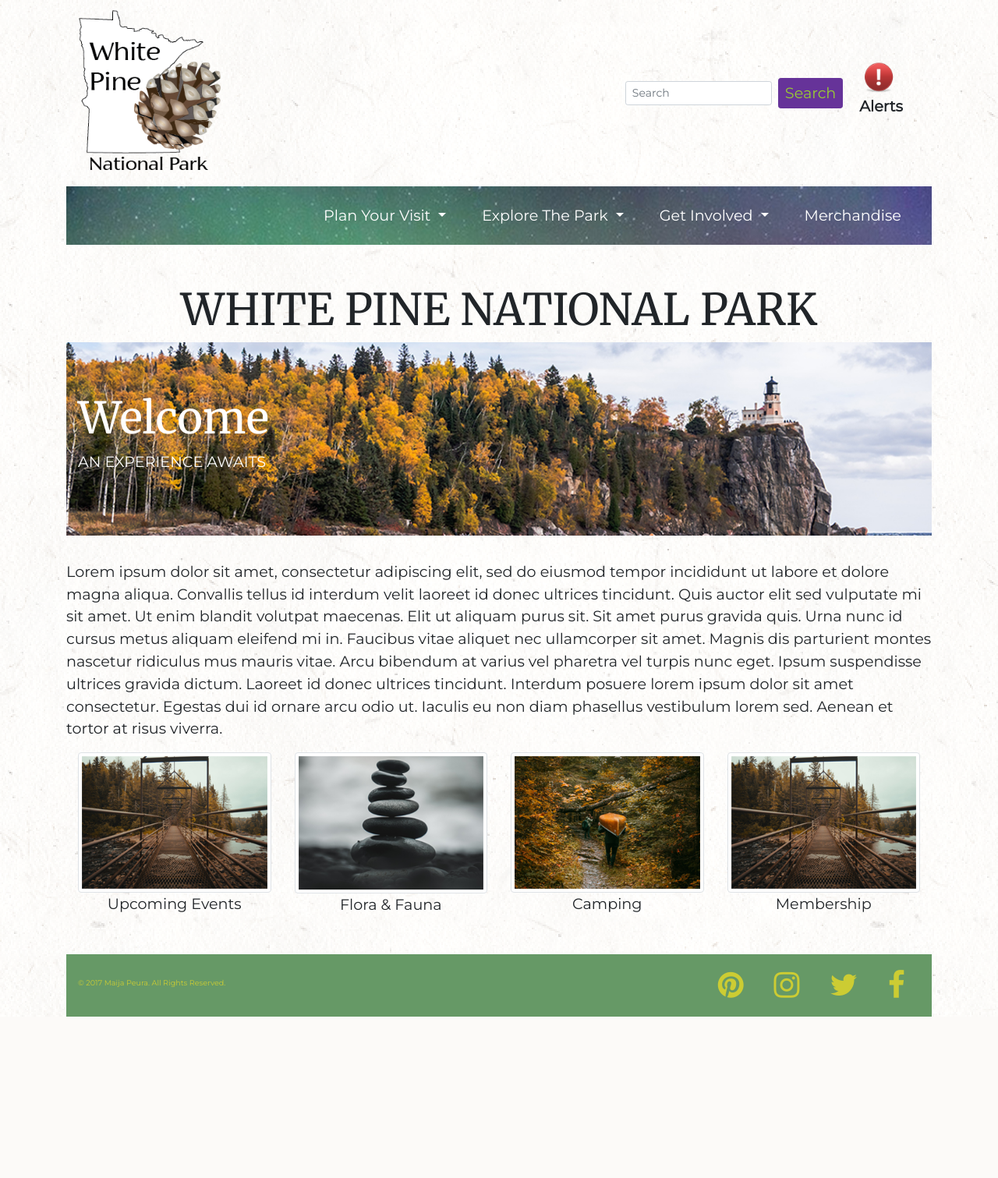
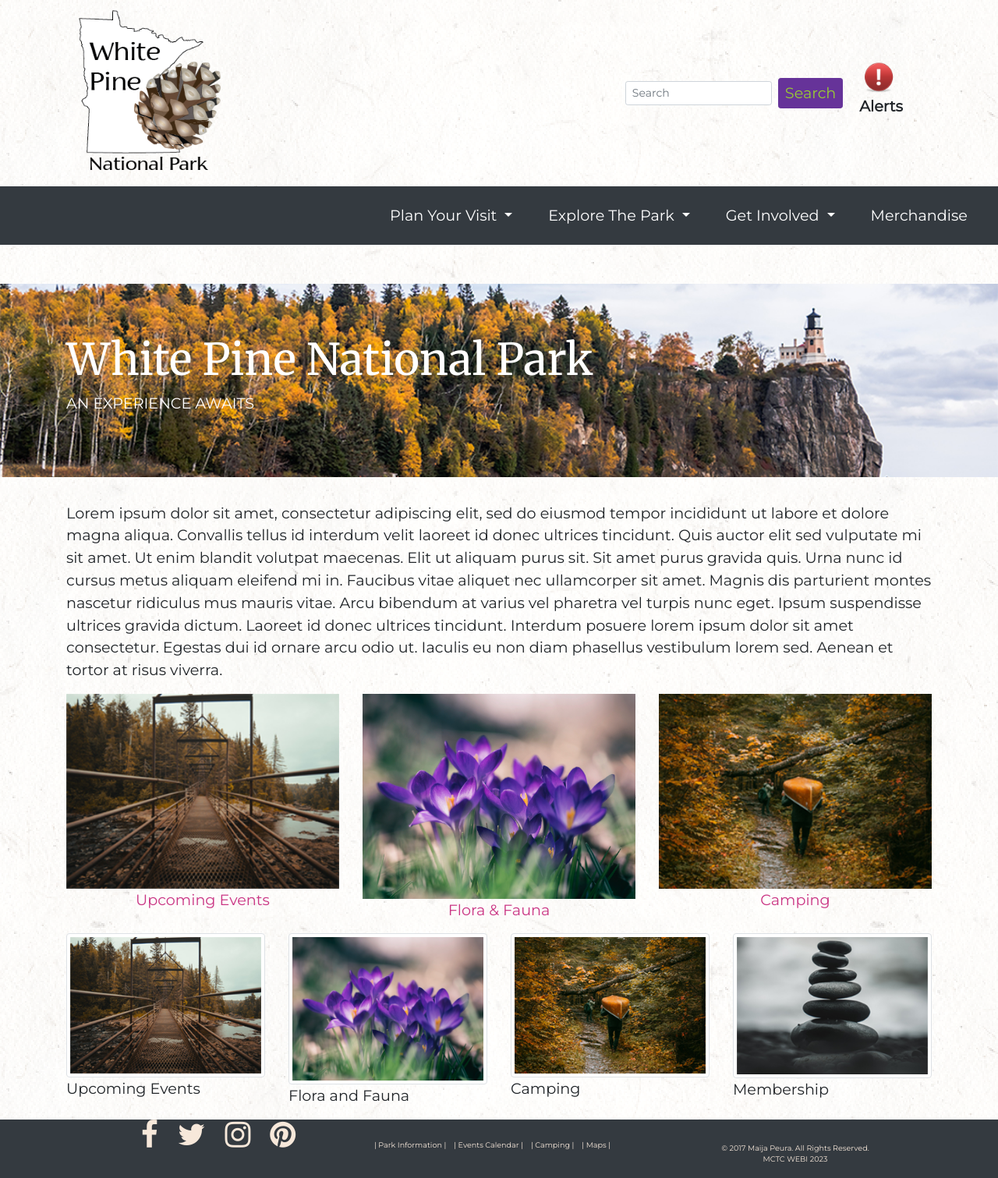
Before and after one commit to Maija-Peura/maija-peura.github.io, a PHP site: page /white_pine/index.html in a window 1280 px wide. Shown: the whole page at 78% size. Before the commit the page ends 1304 px from the top, so only its background shows below. Run offline with PHP 8.4, Linux system fonts and the light colour scheme; some web fonts are replaced.

Commit message:
multiple updates

```diff
--- a/white_pine/css/custom.css
+++ b/white_pine/css/custom.css
@@ -1,6 +1,8 @@
 .bg-dark {
-    background:url("../images/navBar.jpg")!important;
-    background-repeat:no-repeat !important;
+/*    background:url("../images/navBar.jpg")!important;*/
+/*    background-repeat:no-repeat !important;*/
+    width: 100%;
+    background-color: #120D0D;
 }
 
 /*
@@ -222,10 +224,12 @@ a:hover {
 
 /*BODY STYLES*/
 
+/*
 .col.thumbs {
     text-align: center;
     padding-bottom: 50px;
 }
+*/
 
 .jumbotron {
   color: white;
@@ -249,8 +253,8 @@ a:hover {
 footer {
     height: auto;
     width: 100%;
-    background-color: #669966;
-    color: #cccc33;
+    background-color: #343a40!important;
+    color: #F7E8DA;
     }
 
 footer p {
@@ -258,16 +262,39 @@ footer p {
     font-size: .5em;
 }
 
+.secondary_nav {
+    display: block;
+    text-align: center;
+    padding: 10px;
+/*    list-style-type: none;*/
+
+}
+
+ul.secondary_nav li {
+    display: inline;
+    float: left;
+    padding: 5px;
+/*    border-left: 1px solid #fff;*/
+}
+
+ul.secondary_nav li a {
+    color: #F7E8DA;
+    font-size: .5em;
+}
+
+
+
 ul.social li {
     display: inline;
-    padding: 4%;
-    float: right;
+/*    padding-top: 10px;*/
+    float: none;
 }
 
 
 ul.social li a {
-    color: #cccc33;
+    color: #F7E8DA;
     text-decoration: none;
+    padding: 10px;
 }
 
 ul.social li a:hover {
--- a/white_pine/index.html
+++ b/white_pine/index.html
@@ -14,15 +14,15 @@
     <link rel="stylesheet" href="css/custom.css">
 <link rel="stylesheet" href="font-awesome-4.7.0/css/font-awesome.min.css">
 
-<link rel="icon" type="image/png" href="images/favicon.jpg">
+<link rel="icon" type="image/png" href="images/favicon.png">
 
     <title>White Pine National Park</title>
   </head>
 
 
 <body>
-
-<div class="container"><!--BEGIN container-->
+ <!--BEGIN container-->
+<div class="container">
 
 <nav class="navbar navbar-expand-md navbar-light flex-row">
     <a class="navbar-brand mr-auto" href="<?php echo home_url(); ?>">
@@ -47,11 +47,8 @@
 </ul>
 </div>
 
-
-
-
 </nav><!--/end logo nav -->
-
+    </div>
 <!--/start second nav -->
 <nav class="navbar navbar-expand-md navbar-dark bg-dark py-0">
     <div class="collapse navbar-collapse" id="navbarSupportedContent">
@@ -101,56 +98,98 @@
         </ul>
     </div>
 </nav>
+<!--/end second nav -->
 
+ <!--/START BODY -->
 <div class="welcome">
-<h1 class="display-4">WHITE PINE NATIONAL PARK</h1>
+<!--<h1 class="display-4">WHITE PINE NATIONAL PARK</h1>-->
 </div>
 
 <!--BEGIN JUMBOTRON-->
  <div class="jumbotron jumbotron-fluid">
   <div class="container">
-    <h1 class="display-4">Welcome</h1>
+    <h1 class="display-4">White Pine National Park</h1>
     <p>AN EXPERIENCE AWAITS</p>
   </div>
 </div>
 
 <!--END JUMBOTRON-->
-
+<div class="container">
 <div>
 <p>Lorem ipsum dolor sit amet, consectetur adipiscing elit, sed do eiusmod tempor incididunt ut labore et dolore magna aliqua. Convallis tellus id interdum velit laoreet id donec ultrices tincidunt. Quis auctor elit sed vulputate mi sit amet. Ut enim blandit volutpat maecenas. Elit ut aliquam purus sit. Sit amet purus gravida quis. Urna nunc id cursus metus aliquam eleifend mi in. Faucibus vitae aliquet nec ullamcorper sit amet. Magnis dis parturient montes nascetur ridiculus mus mauris vitae. Arcu bibendum at varius vel pharetra vel turpis nunc eget. Ipsum suspendisse ultrices gravida dictum. Laoreet id donec ultrices tincidunt. Interdum posuere lorem ipsum dolor sit amet consectetur. Egestas dui id ornare arcu odio ut. Iaculis eu non diam phasellus vestibulum lorem sed. Aenean et tortor at risus viverra.</p>
 </div>
+</div>
+
+<div class="container">
+    <div class="row">
+  <div class="col-md-4">
+    <div class="thumbnail">
+      <a href="">
+        <img src="images/hiking.jpg" alt="Lights" style="width:100%">
+        <div class="caption text-center">
+          <p>Upcoming Events</p>
+        </div>
+      </a>
+    </div>
+  </div>
+  <div class="col-md-4">
+    <div class="thumbnail">
+      <a href="">
+        <img src="images/purple.jpg" alt="Nature" style="width:100%">
+        <div class="caption text-center">
+          <p>Flora & Fauna</p>
+        </div>
+      </a>
+    </div>
+  </div>
+  <div class="col-md-4">
+    <div class="thumbnail">
+      <a href="">
+        <img src="images/portage2.jpg" alt="Fjords" style="width:100%">
+        <div class="caption text-center">
+          <p>Camping</p>
+        </div>
+      </a>
+    </div>
+  </div>
+</div>
 
 
-<div class="container">
-  <div class="row">
-    <div class="col thumbs">
-        <img src="images/hiking.jpg" alt="hiking" class="img-thumbnail text-align center">
-        Upcoming Events
+
+    <div class="row">
+    <div class="col-sm-3 col thumbs">
+      <img src="images/hiking.jpg" alt="hiking" class="img-thumbnail text-align center">
+        <div class="caption">
+            <p>Upcoming Events</p>
+        </div>
     </div>
-    <div class="col thumbs">
+
+    <div class="col-sm-3 col thumbs">
+      <img src="images/purple.jpg" alt="hiking" class="img-thumbnail text-align center">
+        <p>Flora and Fauna</p>
+    </div>
+
+      <div class="col-sm-3 col thumbs">
+      <img src="images/portage2.jpg" alt="hiking" class="img-thumbnail text-align center">
+        <p>Camping</p>
+    </div>
+
+      <div class="col-sm-3 col thumbs">
       <img src="images/rocks.png" alt="hiking" class="img-thumbnail text-align center">
-        Flora & Fauna
-        </div>
-<!--    <div class="w-100"></div>-->
-    <div class="col thumbs">
-      <img src="images/portage2.jpg" alt="hiking" class="img-thumbnail text-align center">
-        Camping
-        </div>
-    <div class="col thumbs">
-      <img src="images/hiking.jpg" alt="hiking" class="img-thumbnail text-align center">
-        Membership
-        </div>
+        <p>Membership</p>
+    </div>
   </div>
 </div>
+ <!--/END BODY -->
+
+
 <!--FOOTER BEGIN-->
 
 <footer>
     <div class="container">
         <div class="row">
-            <div class="col">
-                <p>&copy; 2017 Maija Peura.  All Rights Reserved.</p>
-            </div>
-            <div class="col">
+
+            <div class="col-sm-4 text-center">
                 <ul class="social">
                     <li><a href="#"><span class="fa fa-facebook fa-2x" aria-hidden="true"></span></a></li>
                     <li><a href="#" title=""><span class="fa fa-twitter fa-2x" aria-hidden="true"></span></a></li>
@@ -158,11 +197,25 @@
                     <li><a href="#"><span class="fa fa-pinterest fa-2x" aria-hidden="true"></span></a></li>
                 </ul>
             </div>
+
+            <div class="col-sm-4">
+            <ul class="secondary_nav">
+                <li><a href="#">| Park Information |</a></li>
+                <li><a href="#">| Events Calendar |</a></li>
+                <li><a href="#">| Camping |</a></li>
+                <li><a href="#">| Maps |</a></li>
+            </ul>
+        </div>
+
+        <div class="col-sm-4 text-center">
+                <p>&copy; 2017 Maija Peura.  All Rights Reserved.<br> MCTC WEBI 2023</p>
+        </div>
         </div>
     </div>
 </footer><!--FOOTER END-->
 
-  </div><!--end container-->
+<!--  </div>-->
+    <!--end container-->
 
     <!-- Optional JavaScript -->
     <!-- jQuery first, then Popper.js, then Bootstrap JS -->
```
Also changed, not shown: white_pine/images/favicon.png (added), white_pine/images/purple.jpg (added), 3 other files.
